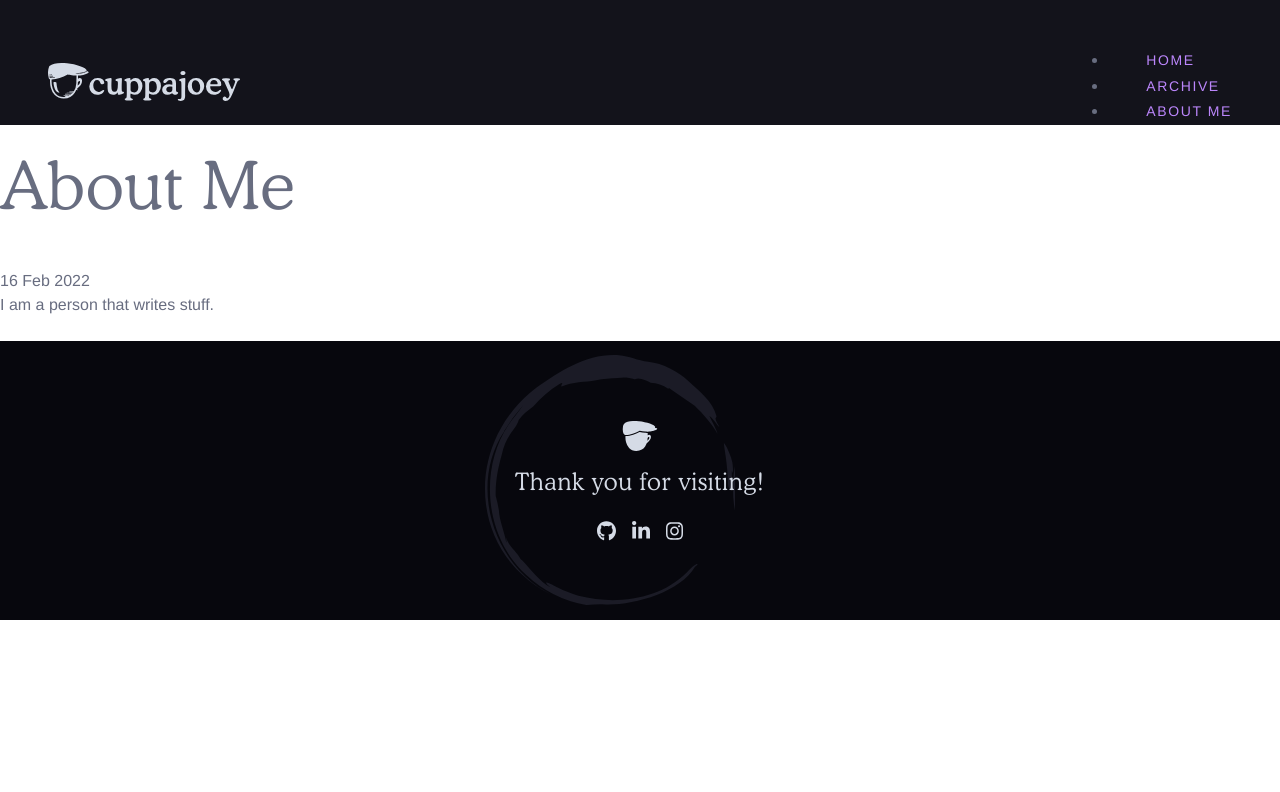
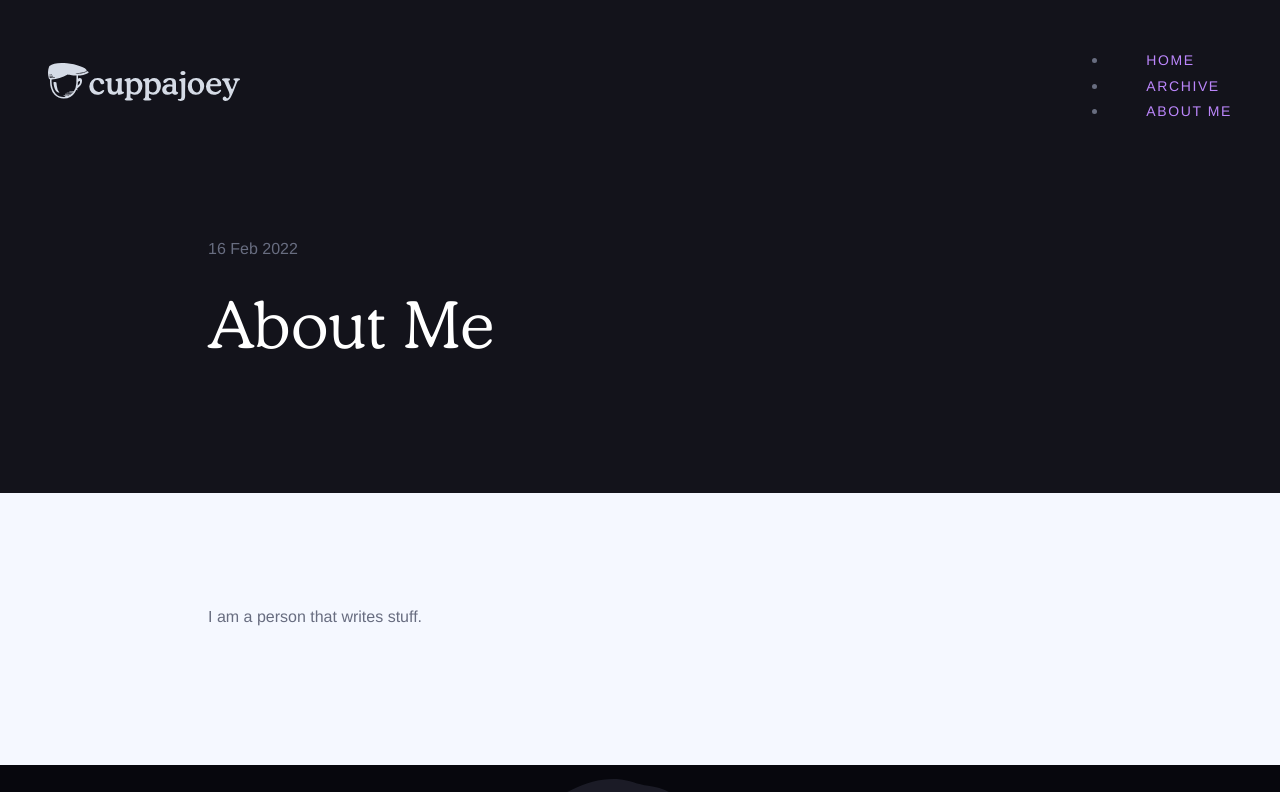
Before and after one commit to cuppajoey/cuppajoey.github.io, an Eleventy site: page about/index.md in a window 1280 px wide. Shown: the top 792 px of the page. Built offline with nearby package versions, Linux system fonts and the light colour scheme; Eleventy itself is replaced by a stand-in of ours; some packages are replaced by stand-ins of ours; files that its build step writes are made by us from their sources; a script that the page names is missing; a web font is replaced by a local one.

Commit message:
Replaces demo post markup

```diff
--- a/_includes/layouts/post.njk
+++ b/_includes/layouts/post.njk
@@ -2,13 +2,21 @@
 layout: layouts/base.njk
 templateClass: tmpl-post
 ---
-<h1>{{ title }}</h1>
-
+<section id="about" class="bg-2-inverse pad-top-7 pad-btm-7">
+    <div class="wrapper" style="max-width: 960px;">
+        <div class="">
             <time datetime="{{ page.date | htmlDateString }}">{{ page.date | readableDate }}</time>
+            <h1 class="display-2 mar-btm-1 text-1-inverse">{{ title }}</h1>
             {%- for tag in tags | filterTagList -%}
             {%- set tagUrl %}/tags/{{ tag | slug }}/{% endset -%}
             <a href="{{ tagUrl | url }}" class="post-tag">{{ tag }}</a>
             {%- endfor %}
+        </div>
+    </div>
+</section>
+<div class="bg-2 pad-top-7 pad-btm-7">
+    <div class="wrapper" style="max-width: 960px;">
+
 
         {{ content | safe }}
 
@@ -23,3 +31,5 @@ templateClass: tmpl-post
         </ul>
         {%- endif %}
         {%- endif %}
+    </div>
+</div>
```
Lines whose indentation alone changed are shown as unchanged.
